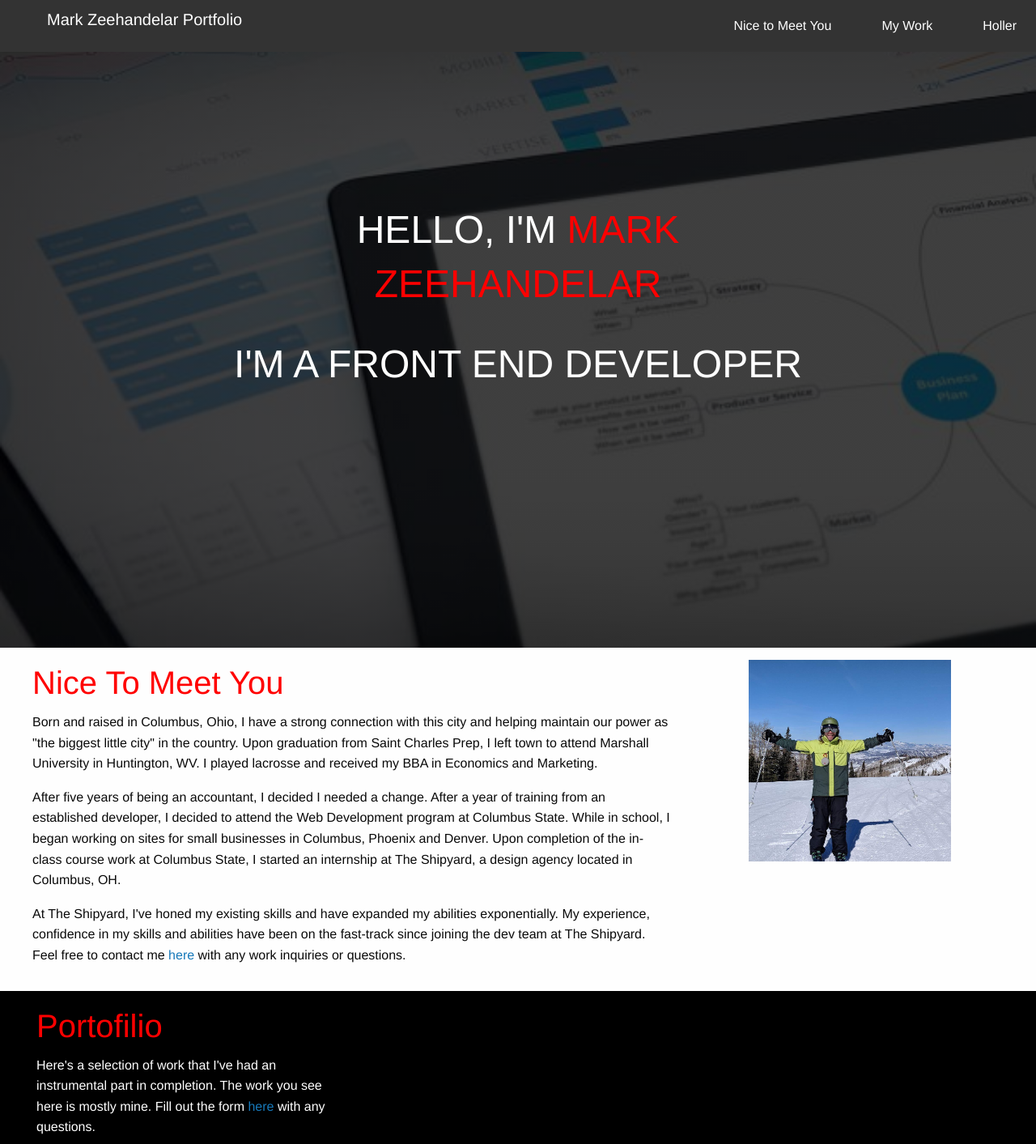
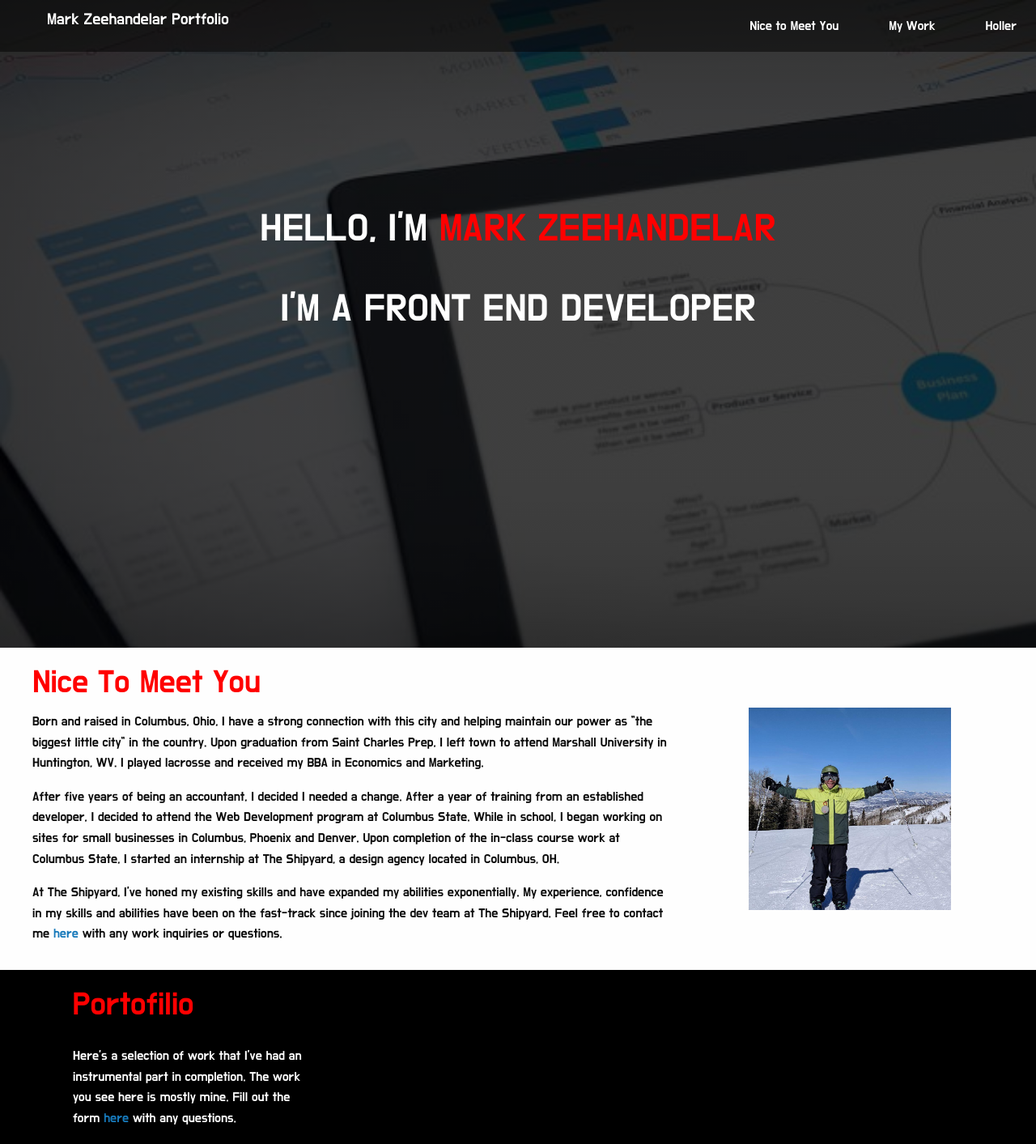
Before and after one commit to dstarrgeti/markzee31.github.io, a website: page index.html in a window 1280 px wide. Shown: the top 1413 px of the page at 81% size. Drawn offline with nearby package versions, Linux system fonts and the light colour scheme.

Commit message:
fonts, styles.

```diff
--- a/index.html
+++ b/index.html
@@ -6,6 +6,7 @@
   <meta name="viewport" content="width=device-width, initial-scale=1.0">
   <title>MZPortfolio</title>
   <link rel="stylesheet" type="text/css" href="./css/main.css">
+  <link href="https://fonts.googleapis.com/css?family=Do+Hyeon" rel="stylesheet">
 </head>
 <body>
 <!-- start of body -->
@@ -25,12 +26,12 @@
             </ul>
           </div>
           <div class="top-bar-right">
-           <ul class="dropdown menu" data-dropdown-menu>
+           <ul class="dropdown menu"  data-dropdown-menu>
               <li>
-                <a href="#bio">Nice to Meet You</a>
+                <a id="link-bio" href="#section-bio" data-smooth-scroll data-offset="64">Nice to Meet You</a>
               </li>
-              <li><a href="#top">My Work</a></li>
-              <li><a href="#contact">Holler</a></li>
+              <li><a id="link-portfolio" href="#section-top" data-smooth-scroll data-offset="64">My Work</a></li>
+              <li><a id="link-contact" href="#section-contact" data-smooth-scroll data-offset="64">Holler</a></li>
             </ul>
           </div>
         </div>
@@ -40,9 +41,10 @@
           <h1>Hello, I'm <span>Mark Zeehandelar</span></h1> <br>
           <h1>I'm a front end developer</h1>
       </div>
+
   </div>
-  <div class="grid-container bio">
-      <a name="bio"></a>
+  <div class="grid-container bio" id="section-bio">
+
     <div class="grid-x grid-padding-x">
         <div class="cell medium-8">
         <h2>Nice To Meet You</h2>
@@ -52,14 +54,13 @@
         <p>At The Shipyard, I've honed my existing skills and have expanded my abilities exponentially. My experience, confidence in my skills and abilities have been on the fast-track since joining the dev team at The Shipyard.  Feel free to contact me <a href="#contact">here</a> with any work inquiries or questions.</p>
         </div>
         <div class="cell medium-4 bio-pic">
-            <img src="img/me.jpg" alt="Mark Zeehandelar" width="250" height="250">
+            <img src="img/me.jpg" class="float-center" alt="Mark Zeehandelar" width="250" height="250">
         </div>
 
     </div>
-    <a name="top"></a>
   </div>
 
-  <div class="grid-container fluid top">
+  <div class="grid-container fluid top" id="section-top">
 
       <div class="grid-x grid-padding-x">
           <div class="cell medium-4">
@@ -134,8 +135,7 @@
       </div>
     </div>
   </div>
-  <div class="grid-container contact">
-      <a name="contact"></a>
+  <div class="grid-container contact" id="section-contact">
     <div class="grid-x grid-padding-x">
       <div class="cell medium-4">
         <h2>Contact</h2>
--- a/js/app.js
+++ b/js/app.js
@@ -1,17 +1,21 @@
 $(document).ready(function() {
   // Handler for .ready() called.
   $(document).foundation();
+
+  //
+  var topbar = jQuery(".top-bar");
+	var headerScroll = "header-scrolled";
+
+	jQuery(document).scroll( function() {
+		if(jQuery(this).scrollTop() > 30) {
+
+		    topbar.addClass(headerScroll);
+
+		}
+		else {
+
+		    topbar.removeClass(headerScroll);
+
+		}
+  });
 });
-
-$(document).ready(function(){
-  $(window).scroll(function(){
-  	var scroll = $(window).scrollTop();
-	  if (scroll > 300) {
-	    $(".top-bar").css("background-color" , "#333");
-	  }
-
-	  else{
-		  $(".black").css("background-color" , "rgba(0, 0, 0, .5)");
-	  }
-  })
-})
--- a/sass/layouts/one-page.scss
+++ b/sass/layouts/one-page.scss
@@ -1,9 +1,10 @@
 #one-page{
+   font-family: 'Do Hyeon', sans-serif;
+
     .top-bar{
       // position: fixed;
       background-color: rgba(0, 0, 0, .5);
       .top-bar-left{
-        // background: rgba(0, 0, 0, .0);
 
       ul{
         background-color: transparent;
@@ -58,11 +59,13 @@
           padding: 20%; }
         span{
           color: red;
+          font-family: 'Do Hyeon', sans-serif;
         }
         h1{
             color: white;
             text-align: center;
             text-transform: uppercase;
+            font-family: 'Do Hyeon', sans-serif;
         }
   }
 
@@ -73,29 +76,37 @@
   @include breakpoint (medium){
     padding: 15px 0px; }
 .bio-pic{
-  text-align: center;
+  display: flex;
+  justify-content: center;
+  align-items: center;
 }
 h2{
   color: red;
+  font-family: 'Do Hyeon', sans-serif;
 }
 }
  .top {
   background-color: black;
   @include breakpoint (medium){
+    padding: 15px 45px 0px 45px;
+  h2{
+    color: red;
+    padding-left: 45px;
+    font-family: 'Do Hyeon', sans-serif;
+  }
+}
+  p{
+    color:white;
+  @include breakpoint (medium){
   background-color: black;
   padding: 15px 45px 0px 45px;
-    h2{
-      color: red;
-    }
-    p{
-      color:white;
+
     }
   }
 }
  .bottom{
   background-color: black;
   @include breakpoint (medium){
-  background-color: black;
   padding: 0px 45px 15px 45px;
   }
 }
@@ -383,6 +394,7 @@ h2{
     padding: 15px 0px; }
     h2{
       color: red;
+      font-family: 'Do Hyeon', sans-serif;
     }
 }
 
```
Also changed, not shown: fonts/SIL Open Font License.txt (added, +41 -0 lines), css/main.css, fonts/Chunkfive.otf (added).
